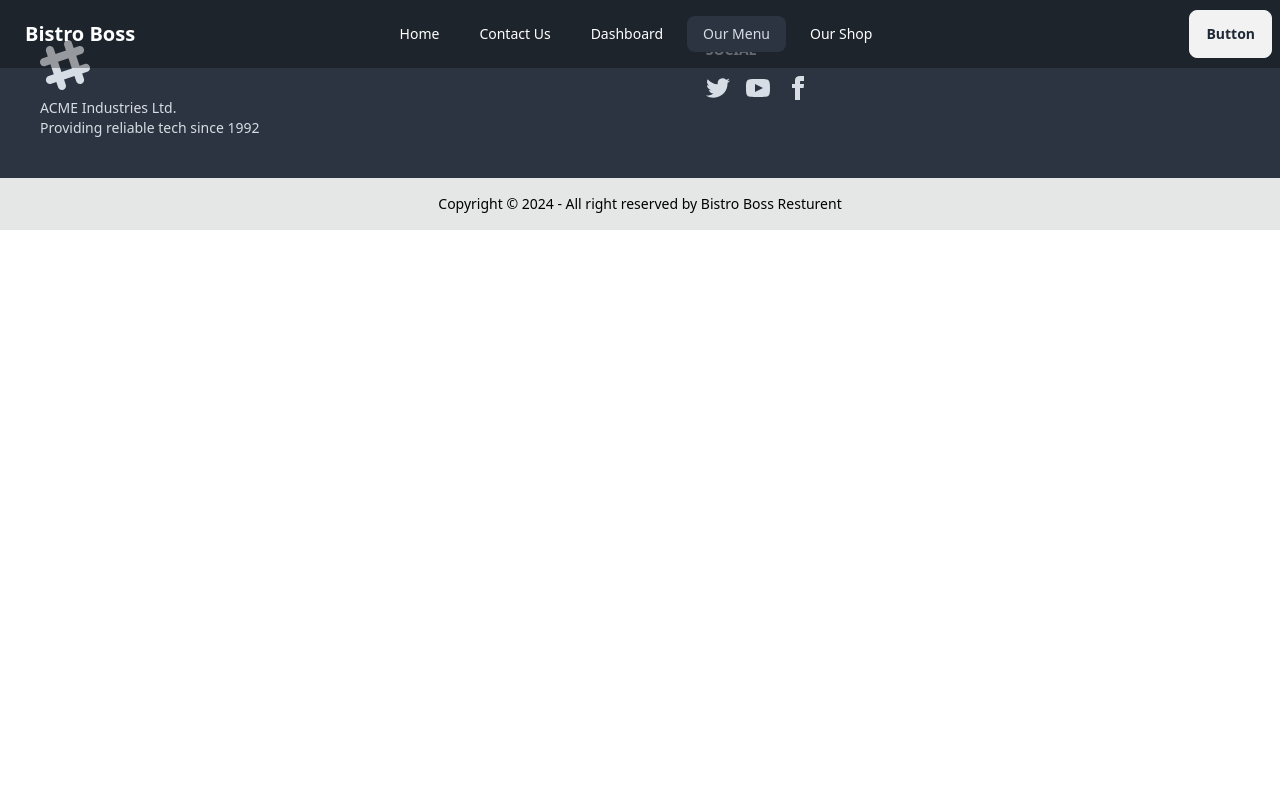
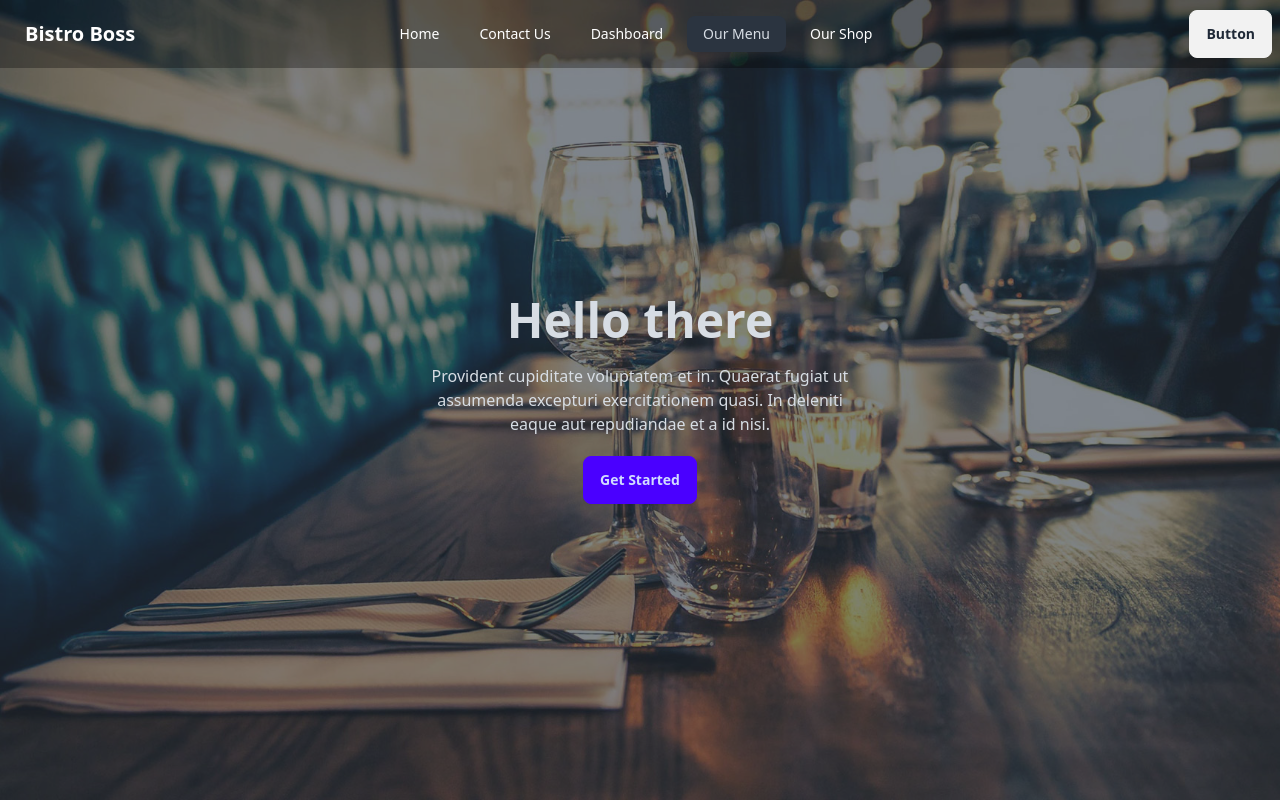
Before and after one commit to mdfirozkabir/Bistro-Boss-Client, a React (Vite) app: page /menu in a window 1280 px wide. Shown: the top 800 px of the page. Built offline with nearby package versions, Linux system fonts and the light colour scheme.

Commit message:
added menu section

```diff
--- a/src/Pages/Home/Home/Home.jsx
+++ b/src/Pages/Home/Home/Home.jsx
@@ -1,3 +1,4 @@
+import { Helmet } from 'react-helmet-async';
 import Banner from '../Banner/Banner';
 import Category from '../Category/Category';
 import ChefService from '../ChefService/ChefService';
@@ -8,6 +9,9 @@ import Testimonial from '../Testimonial/Testimonial';
 const Home = () => {
     return (
         <div>
+            <Helmet>
+            <title>Bisto Boss | Home</title>
+        </Helmet>
             <Banner/>
             <Category/>
             <ChefService/>
--- a/src/Pages/Menu/Menu/Menu.jsx
+++ b/src/Pages/Menu/Menu/Menu.jsx
@@ -1,11 +1,14 @@
 import { Helmet } from 'react-helmet-async';
+import Cover from '../../../Shared/Cover/Cover';
+import menuImg from '../../../assets/menu/menu-bg.jpg';
 
 const Menu = () => {
     return (
         <>
         <Helmet>
-            <title>Our Menu</title>
+            <title>Bisto Boss | Menu</title>
         </Helmet>
+        <Cover img={menuImg}></Cover>
         </>
     );
 };
--- /dev/null
+++ b/src/Shared/Cover/Cover.jsx
@@ -0,0 +1,23 @@
+
+
+const Cover = ({ img }) => {
+    return (
+        <div
+            className="hero min-h-screen"
+            style={{ backgroundImage: `url("${img}")` }}>
+            <div className="hero-overlay bg-opacity-60"></div>
+            <div className="hero-content text-neutral-content text-center">
+                <div className="max-w-md">
+                    <h1 className="mb-5 text-5xl font-bold">Hello there</h1>
+                    <p className="mb-5">
+                        Provident cupiditate voluptatem et in. Quaerat fugiat ut assumenda excepturi exercitationem
+                        quasi. In deleniti eaque aut repudiandae et a id nisi.
+                    </p>
+                    <button className="btn btn-primary">Get Started</button>
+                </div>
+            </div>
+        </div>
+    );
+};
+
+export default Cover;
```
Also changed, not shown: src/assets/menu/menu-bg.jpg (added), src/assets/menu/menu-bg.png (deleted).
